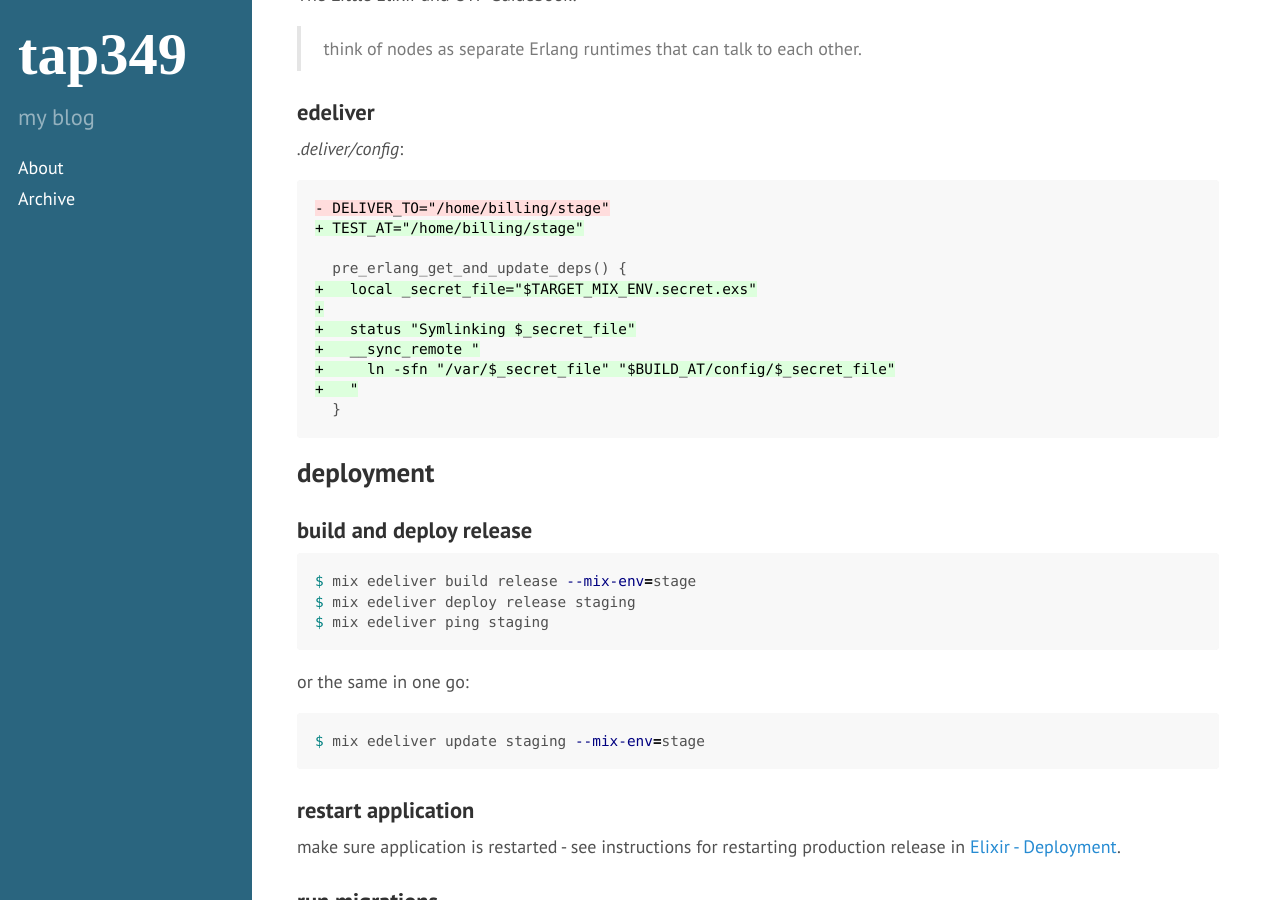
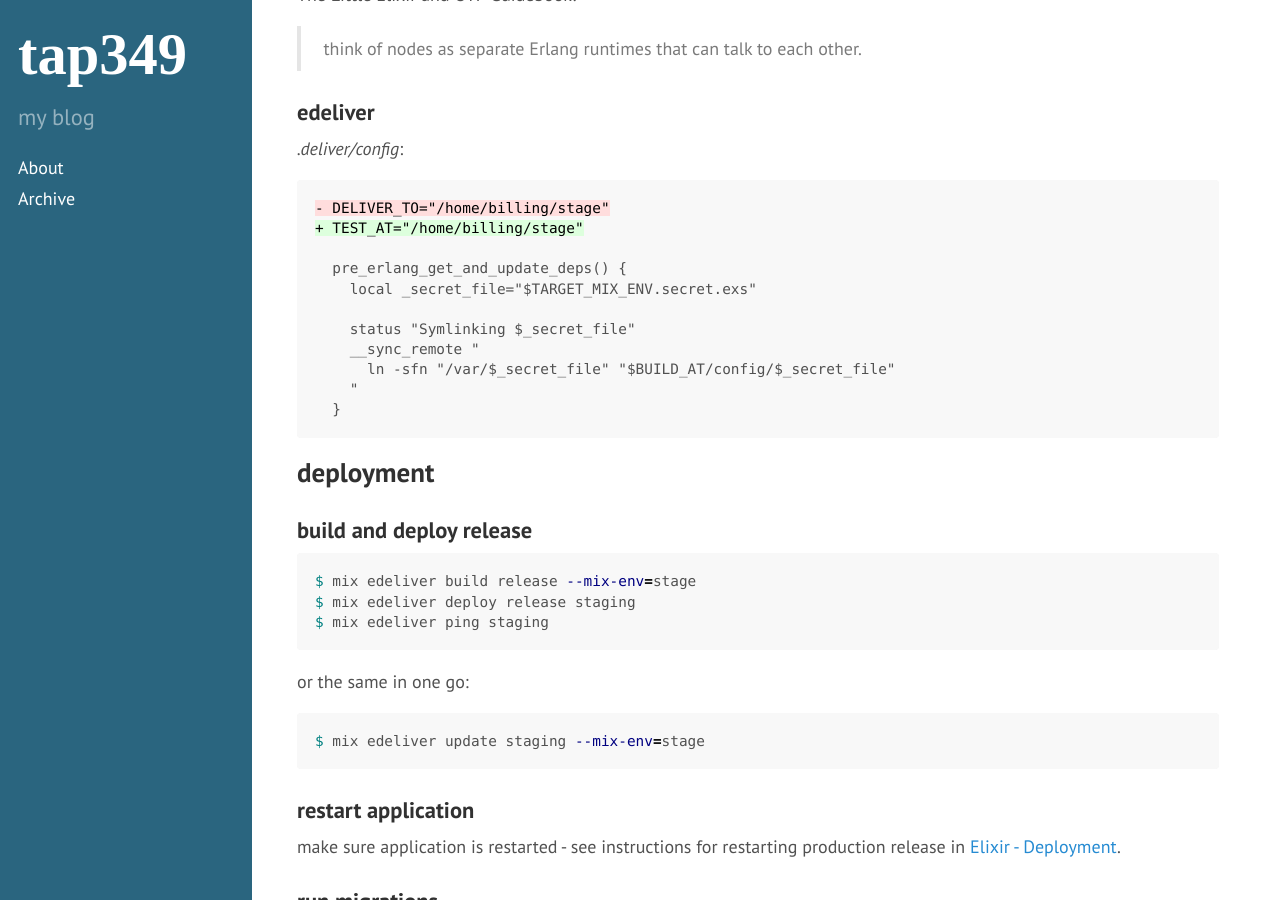
Before and after one commit to tap349/tap349.github.io, a Jekyll site: the page built from _posts/2017-08-13-elixir-stage-environment.md, in a window 1280 px wide and 900 px high, scrolled down 2755 px. Built offline with Jekyll 4.4.1, drawn with Linux system fonts in a browser that asks for light colours.

Commit message:
update 2017-09-02_22:19:45

````diff
--- a/_posts/2017-08-13-elixir-stage-environment.md
+++ b/_posts/2017-08-13-elixir-stage-environment.md
@@ -130,12 +130,12 @@ _.deliver/config_:
 + TEST_AT="/home/billing/stage"
 
   pre_erlang_get_and_update_deps() {
-+   local _secret_file="$TARGET_MIX_ENV.secret.exs"
-+
-+   status "Symlinking $_secret_file"
-+   __sync_remote "
-+     ln -sfn "/var/$_secret_file" "$BUILD_AT/config/$_secret_file"
-+   "
+    local _secret_file="$TARGET_MIX_ENV.secret.exs"
+
+    status "Symlinking $_secret_file"
+    __sync_remote "
+      ln -sfn "/var/$_secret_file" "$BUILD_AT/config/$_secret_file"
+    "
   }
 ```
 
````
